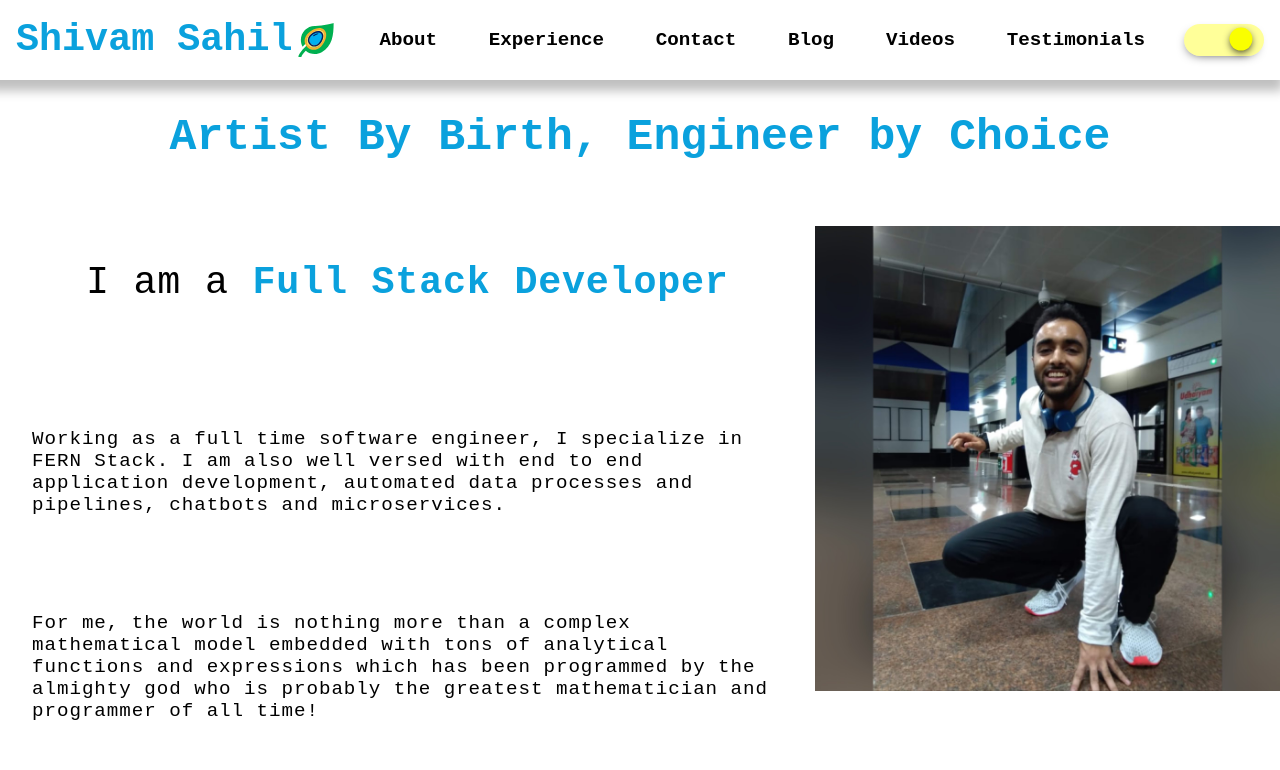
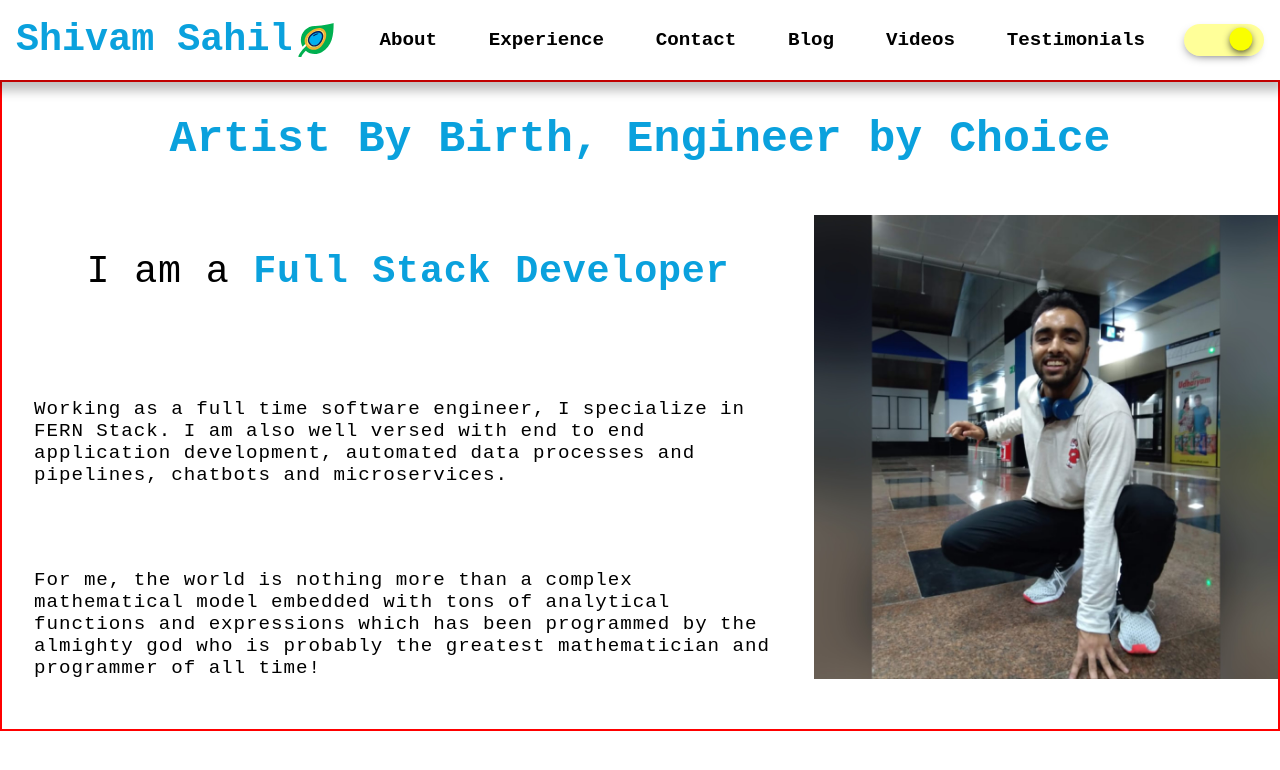
Before and after one commit to sedhha/next-js-pf-v2, a Next.js app: page /app in a window 1280 px wide. Shown: the top 770 px of the page. Built offline with nearby package versions, Linux system fonts and the light colour scheme.

Commit message:
Added height specs

```diff
--- a/components/BaseWrapper/index.tsx
+++ b/components/BaseWrapper/index.tsx
@@ -20,7 +20,11 @@ export default function BaseComponent({ Component }: Props) {
 	}, [dispatch]);
 	React.useEffect(() => {
 		if (window?.innerWidth)
-			alert(`${window.innerWidth} & ${window.innerWidth / window.innerHeight}`);
+			alert(
+				`Width:${window.innerWidth} & Height: ${window.innerHeight} & ${
+					window.innerWidth / window.innerHeight
+				}`
+			);
 	}, []);
 	return (
 		<React.Fragment>
--- a/components/v2/Header/index.tsx
+++ b/components/v2/Header/index.tsx
@@ -39,9 +39,6 @@ const Header = () => {
 			</div>
 			<div className={classes.HeaderElements}>
 				{headerElements.map((element, index) => {
-					console.log(
-						[classes.HeaderElement, index > 3 ? classes.HideElement : null].join(' ')
-					);
 					return (
 						<h2
 							key={element.value}
--- a/components/v2/Intro/Intro.module.css
+++ b/components/v2/Intro/Intro.module.css
@@ -4,7 +4,8 @@
 	display: grid;
 	grid-template-columns: repeat(11, 1fr);
 	grid-template-rows: repeat(5, 1fr);
-    row-gap: 2rem;
+    row-gap: 1.2rem;
+    border:2px solid red;
 }
 
 .H1Main {
```
